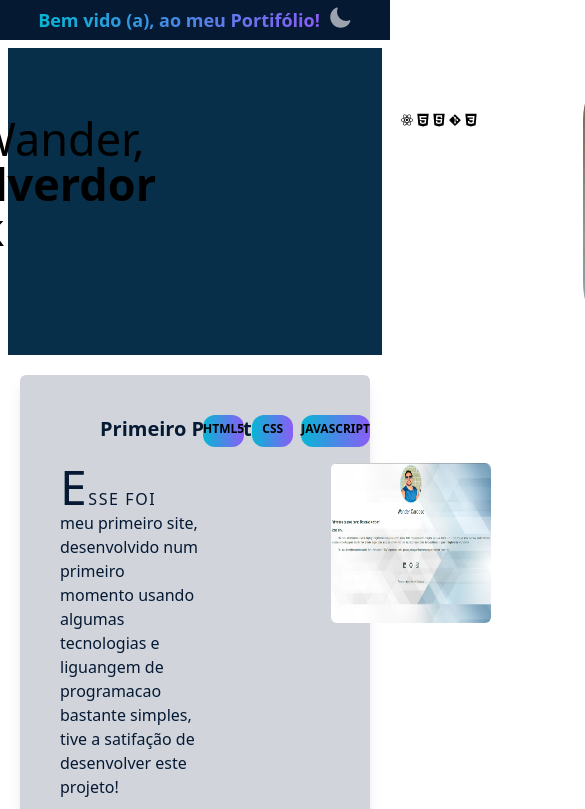
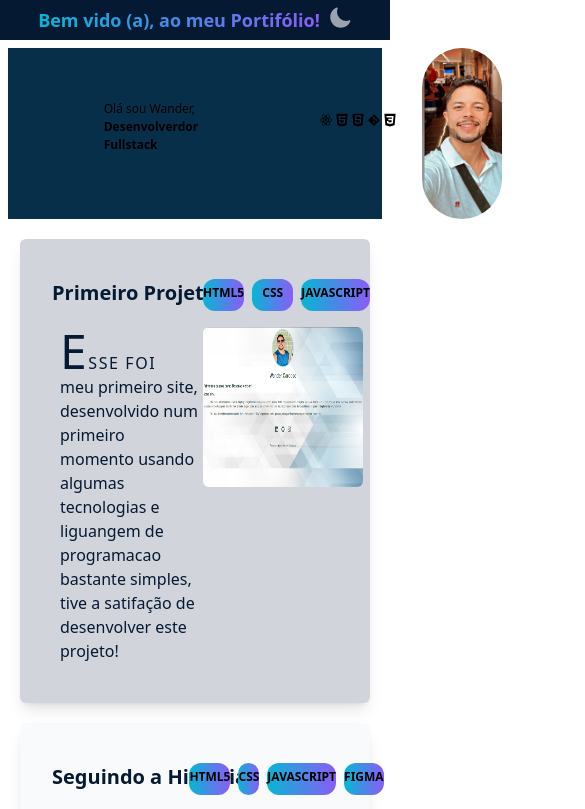
Before and after one commit to wander-cardoso/casaw, a React (Vite) app: page / in a window 390 px wide. Shown: the top 809 px of the page, 585 px wide, since content can reach past the window. Built offline with nearby package versions, Linux system fonts and the light colour scheme.

Commit message:
alinhamento dos elementos do body para telas pequenas

```diff
--- a/src/Componentes/Article/Article.jsx
+++ b/src/Componentes/Article/Article.jsx
@@ -5,7 +5,7 @@ const Article = ({ title, text, tags, image, alt }) => {
 
     return <div className="card py-10 m-5 h-50 grid grid-cols-2 gap-4  ">
 
-        <h3 className="text-xl text-center md:text-start  text-nowrap text-alura-200 dark:text-gray-200 font-bold px-20  ">{title}</h3>
+        <h3 className="text-xl text-center px-8 md:text-start  text-nowrap text-alura-200 dark:text-gray-200 font-bold md:px-20  ">{title}</h3>
         <div className="flex text-center  justify-center columns-1flex-shrink gap-2 md:justify-start md:ml-12 ">
         {
             tags.map(tag => <span key={tag} className="bg-cyan-800  py-1.5 rounded-xl bg-gradient-to-r from-cyan-500 to-violet-500 font-bold text-xs size-20 h-8 hover:" > {tag}</span>)
@@ -18,7 +18,7 @@ const Article = ({ title, text, tags, image, alt }) => {
         </div>
 
 
-        {image && <img className="  ml-32 rounded-md size-40 md:size-96 " src={image} />}
+        {image && <img className="   md:ml-32 rounded-md size-40 md:size-96 " src={image} />}
         {image && alt && <span className="sr-only " > {alt}</span>}
 
     </div>
--- a/src/Componentes/Home/Home.jsx
+++ b/src/Componentes/Home/Home.jsx
@@ -5,13 +5,13 @@ import MinhaImagem from "../img/eu.jpeg"
 
 const Home = () => {
 
-    return <div className="flex justify-center bg-sky-950 m-2 gap-20">
+    return <div className="flex md:justify-center bg-sky-950 m-2 md:gap-20">
 
-    <h1 className="dark:text-gray-50 scale-75 text-10 text-6xl p-20 py-10 ">Olá sou Wander, <br/> <strong>Desenvolverdor  Fullstack</strong></h1>
+    <h1 className="dark:text-gray-50 scale-75 text-10 md:text-6xl p-20 py-10 ">Olá sou Wander, <br/> <strong>Desenvolverdor  Fullstack</strong></h1>
 
     <span   className="flex py-10 m-6 ">  <DiReact /> <DiHtml5/> <DiJavascript/> <DiGit/> <DiCss3/> </span>
 
-    <img className="w-36  rounded-full" src={MinhaImagem} alt="" />
+    <img className=" w-20 md:w-36  rounded-full" src={MinhaImagem} alt="" />
 
 </div>
 
```
